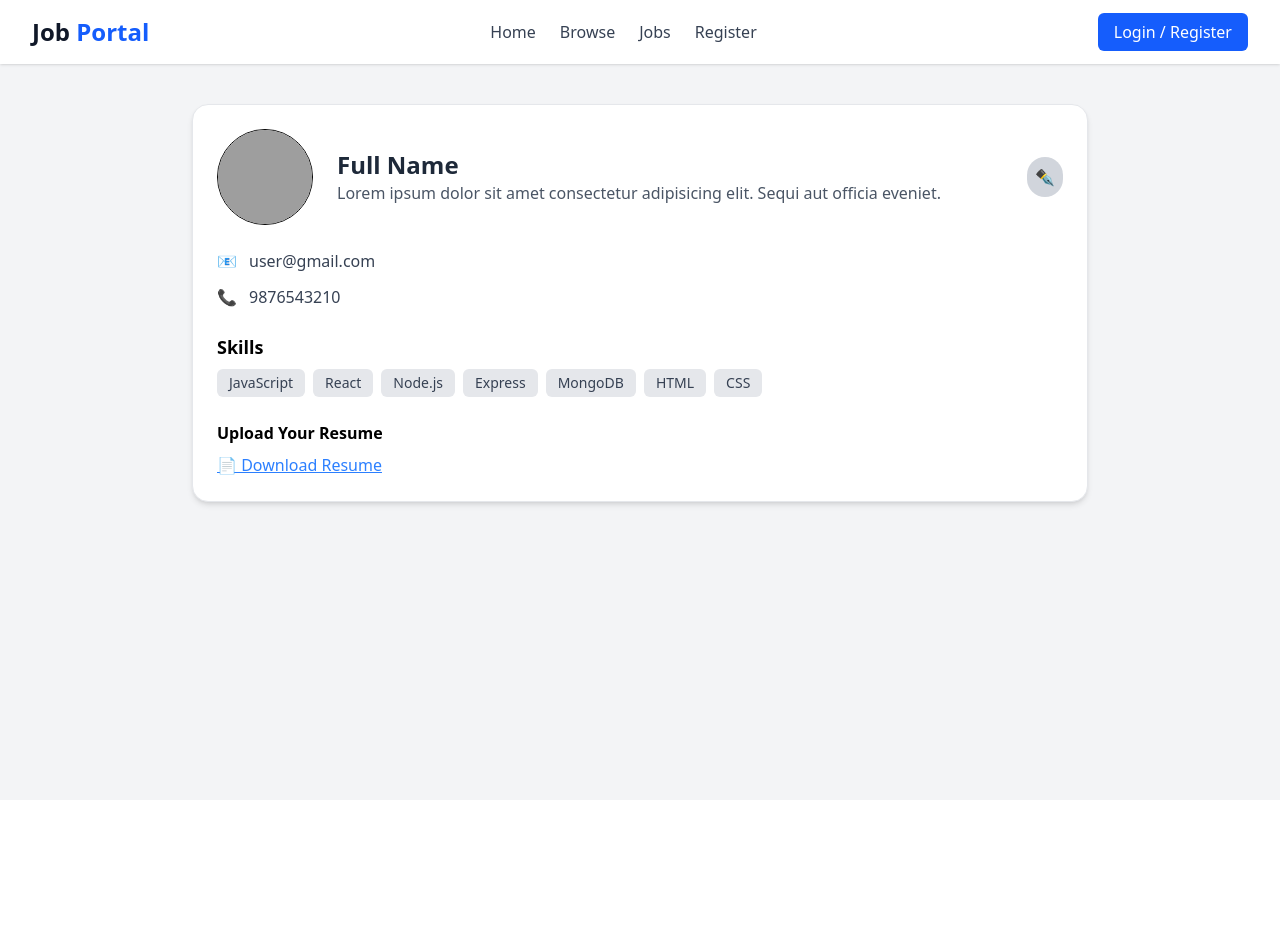
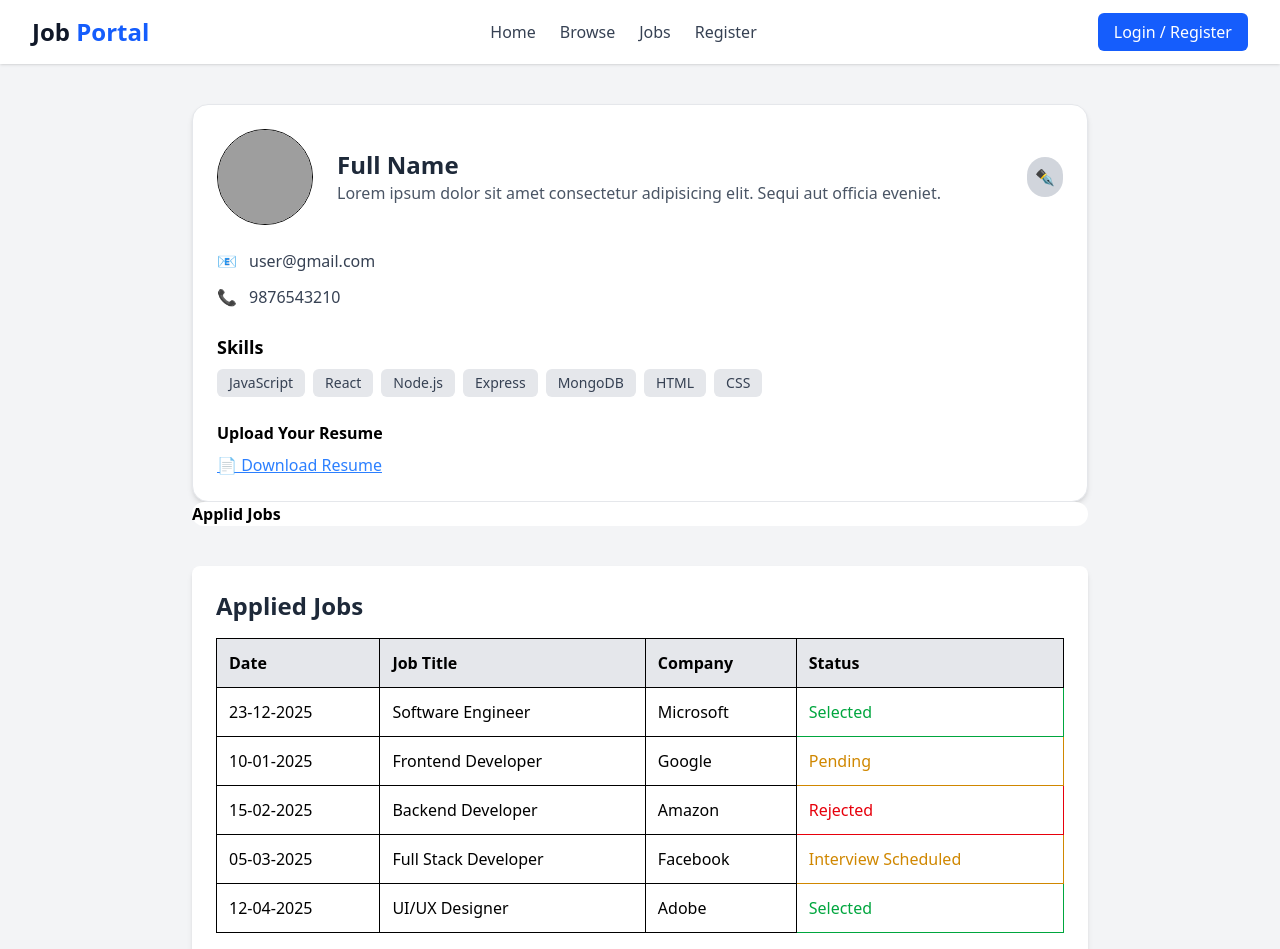
Before and after one commit to viveka941/JobPortal, a React (Vite) app in the folder Frontend/: page /profile in a window 1280 px wide. Shown: the top 949 px of the page. Before the commit the page ends 800 px from the top, so only its background shows below. Built offline with nearby package versions, Linux system fonts and the light colour scheme; grey boxes are pictures that could not be loaded.

Commit message:
feat: add AppliedJob component to display user's job applications in UserProfileShow

```diff
--- /dev/null
+++ b/Frontend/src/component/authentication/ApplidJob.jsx
@@ -0,0 +1,72 @@
+import React from "react";
+
+export default function AppliedJob() {
+  const jobApplications = [
+    {
+      date: "23-12-2025",
+      title: "Software Engineer",
+      company: "Microsoft",
+      status: "Selected",
+    },
+    {
+      date: "10-01-2025",
+      title: "Frontend Developer",
+      company: "Google",
+      status: "Pending",
+    },
+    {
+      date: "15-02-2025",
+      title: "Backend Developer",
+      company: "Amazon",
+      status: "Rejected",
+    },
+    {
+      date: "05-03-2025",
+      title: "Full Stack Developer",
+      company: "Facebook",
+      status: "Interview Scheduled",
+    },
+    {
+      date: "12-04-2025",
+      title: "UI/UX Designer",
+      company: "Adobe",
+      status: "Selected",
+    },
+  ];
+
+  return (
+    <div className="max-w-4xl mx-auto my-10 p-6 bg-white shadow-md rounded-lg">
+      <h1 className="text-2xl font-bold mb-4 text-gray-800">Applied Jobs</h1>
+      <table className="table-auto w-full border-collapse border border-gray-300">
+        <thead>
+          <tr className="bg-gray-200">
+            <th className="border p-3 text-left">Date</th>
+            <th className="border p-3 text-left">Job Title</th>
+            <th className="border p-3 text-left">Company</th>
+            <th className="border p-3 text-left">Status</th>
+          </tr>
+        </thead>
+        <tbody>
+          {jobApplications.map((job, index) => (
+            <tr key={index} className="hover:bg-gray-100">
+              <td className="border p-3">{job.date}</td>
+              <td className="border p-3">{job.title}</td>
+              <td className="border p-3">{job.company}</td>
+              <td
+                className={`border p-3 font-medium ${
+                  job.status === "Selected"
+                    ? "text-green-600"
+                    : job.status === "Rejected"
+                    ? "text-red-600"
+                    : "text-yellow-600"
+                }`}
+              >
+                {job.status}
+              </td>
+            </tr>
+          ))}
+        </tbody>
+      </table>
+    </div>
+  );
+}
--- a/Frontend/src/component/authentication/UserProfileShow.jsx
+++ b/Frontend/src/component/authentication/UserProfileShow.jsx
@@ -1,6 +1,7 @@
 import React from "react";
 import { useSelector } from "react-redux";
 import Navbar from "../Navbar";
+import ApplidJob from "./ApplidJob";
 
 export default function UserProfileShow() {
   const { user } = useSelector((store) => store.auth);
@@ -105,6 +106,11 @@ export default function UserProfileShow() {
           </div>
         </div>
       </div>
+      <div className="max-w-4xl mx-auto bg-white rounded-2xl">
+        <div className="text-md font-bold">Applid Jobs</div>
+      </div>
+      {/* add application table  */}
+      <ApplidJob />
     </div>
   );
 }
```
